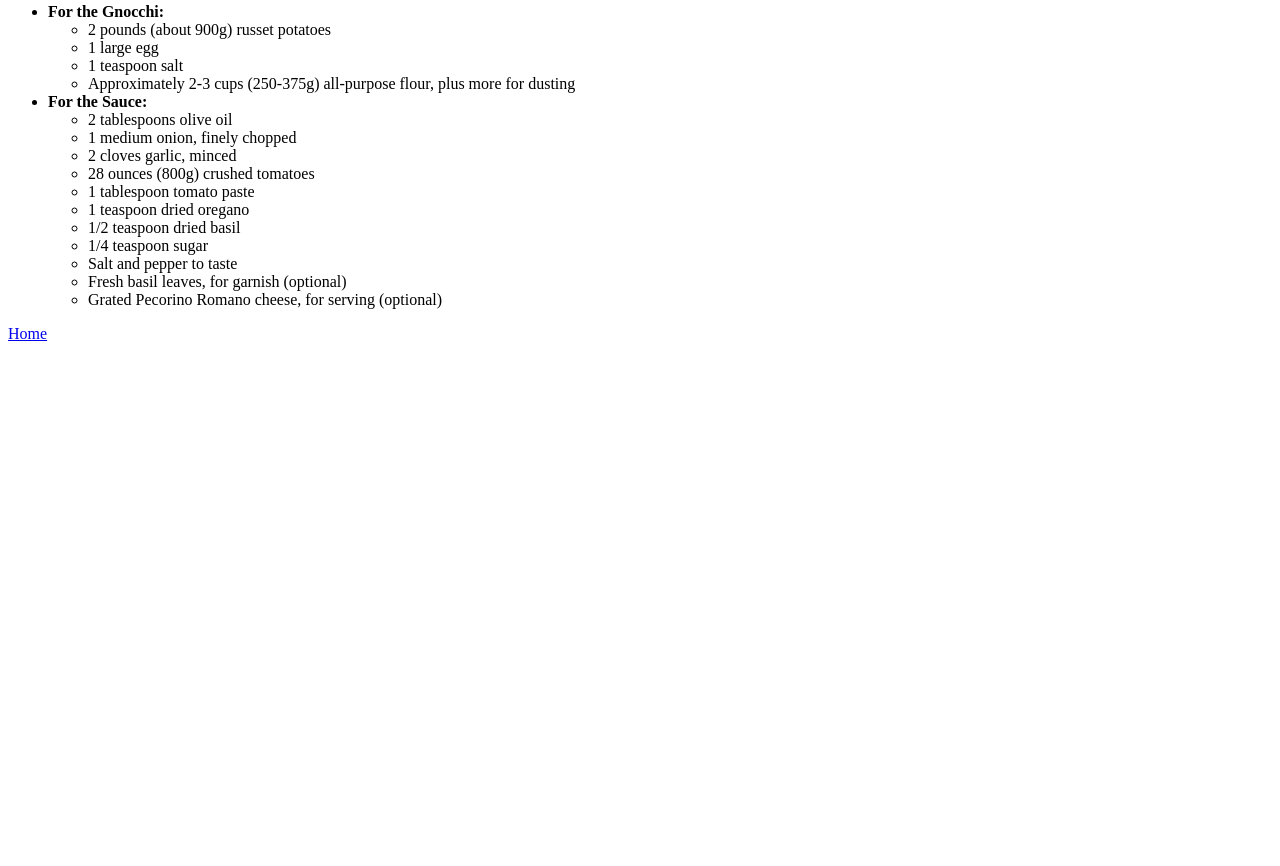
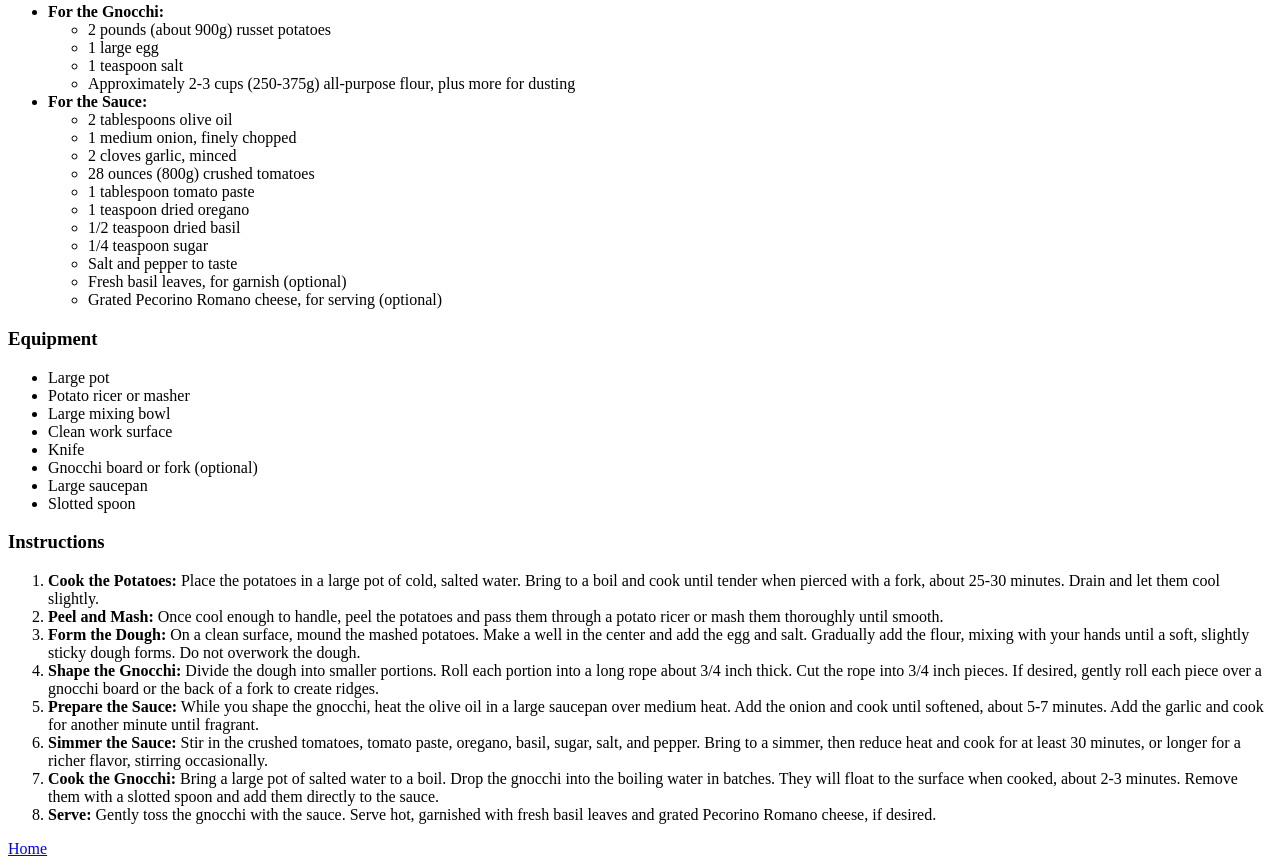
Before and after one commit to EquilOne/odin-recipes, a plain HTML site: page recipes/sicilian-gnocchi.html in a window 1280 px wide. Shown: the part 290-1156 px from the top of the page. Before the commit the page ends 800 px from the top, so only its background shows below. Drawn offline with Linux system fonts and the light colour scheme.

Commit message:
Complete gnocchi recipe page

```diff
--- a/recipes/sicilian-gnocchi.html
+++ b/recipes/sicilian-gnocchi.html
@@ -45,6 +45,50 @@
                 <li>Grated Pecorino Romano cheese, for serving (optional)</li>
             </ul>
         </ul>
+        <h3>Equipment</h3>
+        <ul>
+            <li>Large pot</li>
+            <li>Potato ricer or masher</li>
+            <li>Large mixing bowl</li>
+            <li>Clean work surface</li>
+            <li>Knife</li>
+            <li>Gnocchi board or fork (optional)</li>
+            <li>Large saucepan</li>
+            <li>Slotted spoon</li>
+        </ul>
+        <h3>Instructions</h3>
+        <ol>
+            <li><strong>Cook the Potatoes:</strong> Place the potatoes in a large pot of cold, salted water. Bring to a
+                boil and cook until tender when pierced with a fork, about 25-30 minutes. Drain and let them cool
+                slightly.
+            </li>
+            <li><strong>Peel and Mash:</strong> Once cool enough to handle, peel the potatoes and pass them through a
+                potato ricer or mash them thoroughly until smooth.
+            </li>
+            <li><strong>Form the Dough:</strong> On a clean surface, mound the mashed potatoes. Make a well in the
+                center and add the egg and salt. Gradually add the flour, mixing with your hands until a soft, slightly
+                sticky dough forms. Do not overwork the dough.
+            </li>
+            <li><strong>Shape the Gnocchi:</strong> Divide the dough into smaller portions. Roll each portion into a
+                long rope about 3/4 inch thick. Cut the rope into 3/4 inch pieces. If desired, gently roll each piece
+                over a gnocchi board or the back of a fork to create ridges.
+            </li>
+            <li><strong>Prepare the Sauce:</strong> While you shape the gnocchi, heat the olive oil in a large saucepan
+                over medium heat. Add the onion and cook until softened, about 5-7 minutes. Add the garlic and cook for
+                another minute until fragrant.
+            </li>
+            <li><strong>Simmer the Sauce:</strong> Stir in the crushed tomatoes, tomato paste, oregano, basil, sugar,
+                salt, and pepper. Bring to a simmer, then reduce heat and cook for at least 30 minutes, or longer for a
+                richer flavor, stirring occasionally.
+            </li>
+            <li><strong>Cook the Gnocchi:</strong> Bring a large pot of salted water to a boil. Drop the gnocchi into
+                the boiling water in batches. They will float to the surface when cooked, about 2-3 minutes. Remove them
+                with a slotted spoon and add them directly to the sauce.
+            </li>
+            <li><strong>Serve:</strong> Gently toss the gnocchi with the sauce. Serve hot, garnished with fresh basil
+                leaves and grated Pecorino Romano cheese, if desired.
+            </li>
+        </ol>
     </main>
     <footer>
         <a href="../index.html">Home</a>
```
